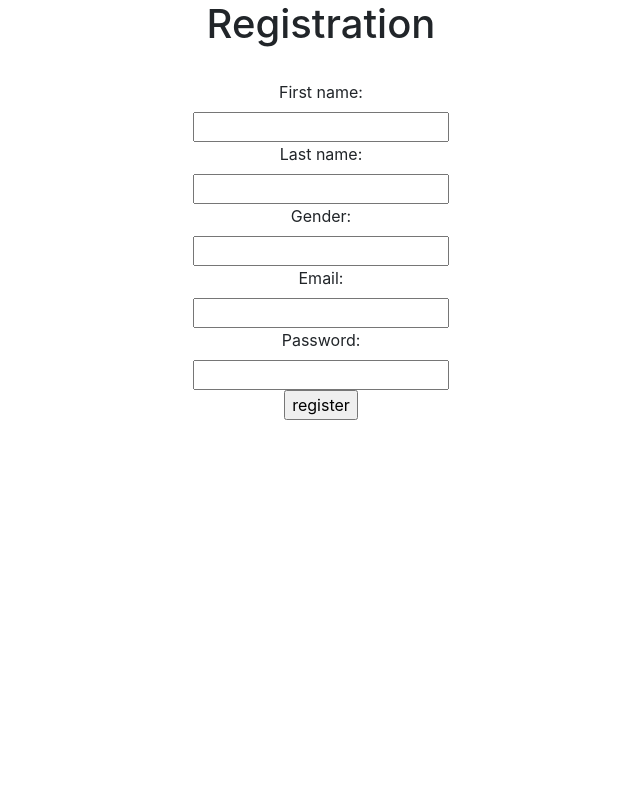
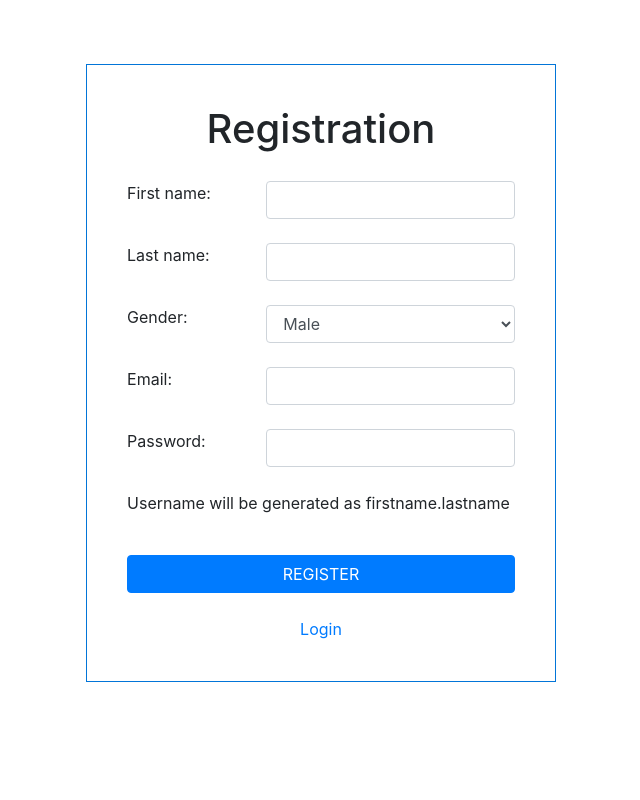
Before and after one commit to wylenjoan/group1-metro-events, a Django app: page /register/ in a window 1280 px wide. Shown: the whole page, without its empty margins (319-959 px from the left). Run offline with Django 3.2, Linux system fonts and the light colour scheme; some libraries are stand-ins or nearby versions.

Commit message:
Update Login and Registration templates

```diff
--- a/metro_events/app/templates/register.html
+++ b/metro_events/app/templates/register.html
@@ -13,32 +13,96 @@
     <style>
         html, body {
             height: 100%;
+            overflow: hidden;
+        }
+
+        .container {
+            border: 1px;
+            border-color: #0275d8;
+            border-style: solid;
+            padding: 40px;
+            width: fit-content;
+            margin-top: 64px;
         }
     </style>
 </head>
 <body>
-    <h1 class="text-center">Registration</h1><br>
 
-    <div class="container text-center d-flex align-items-center justify-content-center">
+
+    <div class="container">
         <form action="{% url 'app:register' %}" method="post">
             {% csrf_token %}
 
-            <label for="first_name">First name:</label><br>
-            <input type="text" id="first_name" name="first_name"><br>
+            <div class="row d-flex justify-content-center" style="padding-bottom: 20px;">
+                <h1 class="text-center">Registration</h1><br>
+            </div>
 
-            <label for="last_name">Last name:</label><br>
-            <input type="text" id="last_name" name="last_name"><br>
+            <div class="row">
+                <div class="col-4">
+                    <label for="first_name">First name:</label>
+                </div>
+                <div class="col-8">
+                    <input type="text" class="form-control" id="first_name" name="first_name"><br>
+                </div>
+            </div>
 
-            <label for="gender">Gender:</label><br>
-            <input type="text" id="gender" name="gender"><br>
+            <div class="row">
+                <div class="col-4">
+                    <label for="last_name">Last name:</label>
+                </div>
+                <div class="col-8">
+                    <input type="text" class="form-control" id="last_name" name="last_name"><br>
+                </div>
+            </div>
 
-            <label for="email">Email:</label><br>
-            <input type="text" id="email" name="email"><br>
+            <div class="row">
+                <div class="col-4">
+                    <label for="gender">Gender:</label>
+                </div>
+                <div class="col-8">
+                    <select class="form-control" name="gender">
+                        <option>Male</option>
+                        <option>Female</option>
+                    </select>
+                    <br>
+                </div>
+            </div>
 
-            <label for="password">Password:</label><br>
-            <input type="text" id="password" name="password"><br>
+            <div class="row">
+                <div class="col-4">
+                    <label for="email">Email:</label>
+                </div>
+                <div class="col-8">
+                    <input type="text" class="form-control" id="email" name="email"><br>
+                </div>
+            </div>
 
-            <input type="submit" value="register">
+            <div class="row">
+                <div class="col-4">
+                    <label for="password">Password:</label>
+                </div>
+                <div class="col-8">
+                    <input type="password" class="form-control" id="password" name="password"><br>
+                </div>
+            </div>
+
+            <div class="row d-flex justify-content-center">
+                <div class="col-12">
+                    <p>Username will be generated as firstname.lastname</p><br>
+                </div>
+            </div>
+
+            <div class="row d-flex justify-content-center">
+                <div class="col-12">
+                    <input type="submit" value="REGISTER" class="btn btn-primary btn-block"><br>
+                </div>
+            </div>
+
+            <div class="row d-flex justify-content-center text-center">
+                <div class="col-12">
+                    <a href='{% url "app:login" %}'>Login</a>
+                </div>
+            </div>
 
         </form>
     </div>
```
Also changed, not shown: metro_events/app/templates/login.html (+42 -9 lines).
